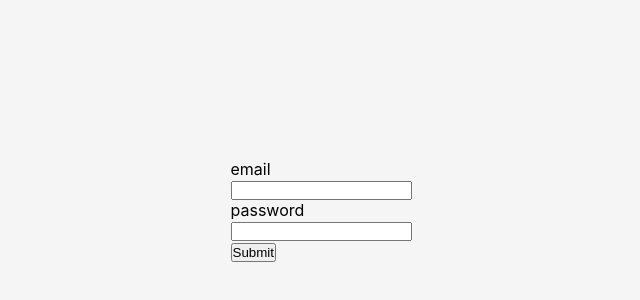
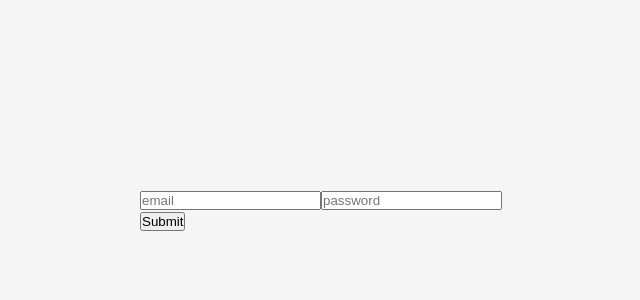
Before and after one commit to Pasta08/fidesbankfe, a React (Create React App) app: page /userlogin in a window 1280 px wide. Shown: the part 190-490 px from the top of the page, without its empty margins (319-959 px from the left). Built offline with nearby package versions, Linux system fonts and the light colour scheme.

Commit message:
added rest api call to user Login

```diff
--- a/src/Styles/UserSignIn.css
+++ b/src/Styles/UserSignIn.css
@@ -27,7 +27,7 @@
 }
 
 .form_page .form_image h1 {
-  color: whitesmoke;
+  color: #f5f5f5;
   font-size: 50px;
 }
 
--- a/src/Styles/UserSignIn.scss
+++ b/src/Styles/UserSignIn.scss
@@ -18,7 +18,7 @@ $error-main-red: #ef233c;
 		align-items: center;
 		text-align: center;
 		h1 {
-      color: whitesmoke;
+			color: #f5f5f5;
 			font-size: 50px;
 		}
 		img {
--- a/src/pages/UserLogIn.tsx
+++ b/src/pages/UserLogIn.tsx
@@ -2,21 +2,51 @@ import React, { useState } from "react";
 import { Form } from "react-router-dom";
 
 const UserLogIn = () => {
-  const [UserLogin] = useState({
+	const [user, setUser] = useState({
 		email: "",
 		password: "",
 	});
 
+	const updateUser = (key: string, value: any) => {
+		setUser({ ...user, [key]: value });
+		console.log(user);
+	};
+
+	const sendForm = async (event: any) => {
+		event.preventDefault();
+		fetch("http://localhost:8080/springbank/api/v1/login/bank-user", {
+			method: "POST",
+			headers: {
+				"Content-Type": "application/json",
+				mode: "no-cors",
+			},
+			body: JSON.stringify(user),
+		})
+			.then((response) => response.json())
+			.then((data) => {
+				console.log("Success:", data);
+			})
+			.then((error) => {
+				console.log("Error", error);
+			});
+	};
+
 	return (
-    <form>
-      <label>
-        <p>email</p>
-        <input type={"email"} />
-      </label>
-      <label>
-        <p>password</p>
-        <input type={"password"} />
-      </label>
+		<form onSubmit={sendForm}>
+			<input
+				type="email"
+				className="input"
+				placeholder="email"
+				name="email"
+				onChange={(e) => updateUser("email", e.target.value)}
+			/>
+			<input
+				type="password"
+				className="input"
+				placeholder="password"
+				name="password"
+				onChange={(e) => updateUser("password", e.target.value)}
+			/>
 			<div>
 				<button type="submit">Submit</button>
 			</div>
```
Also changed, not shown: 1 other file (tests, documents, lock files or other folders). Lines whose indentation alone changed are shown as unchanged.
